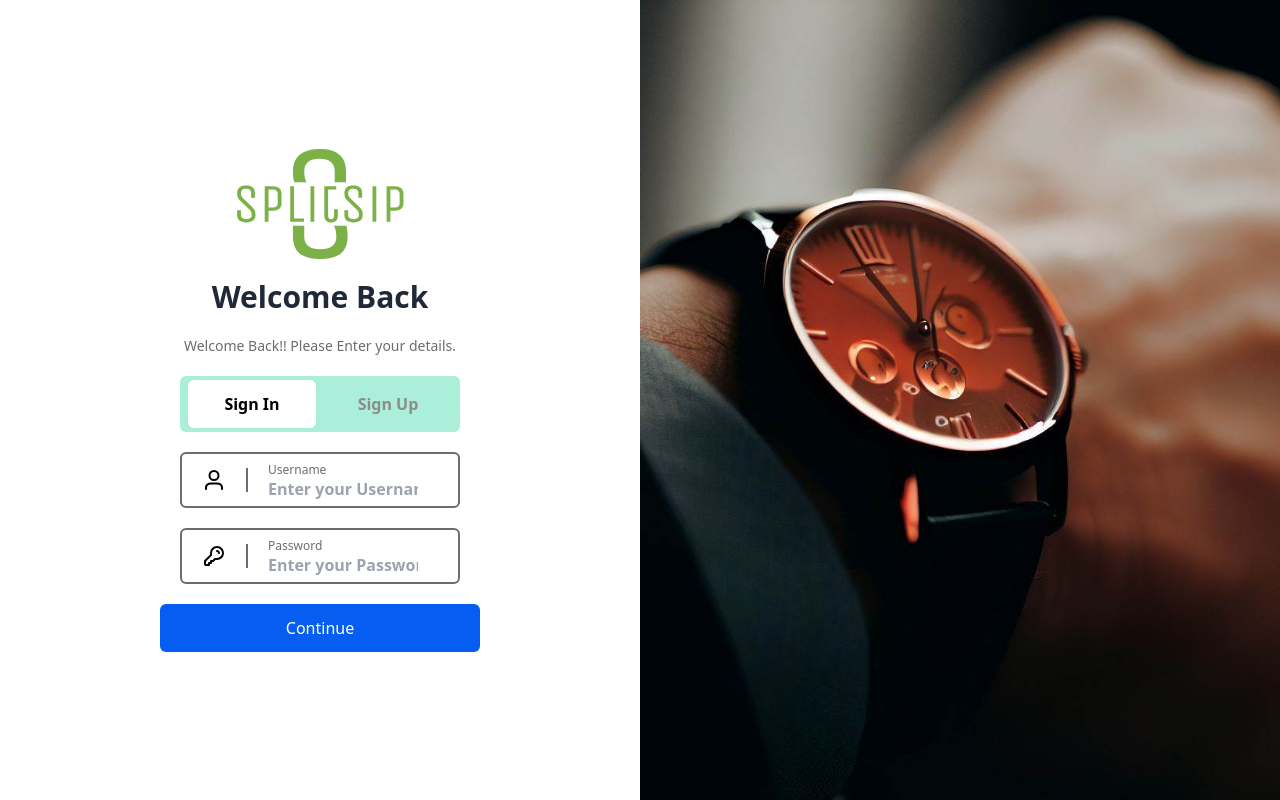
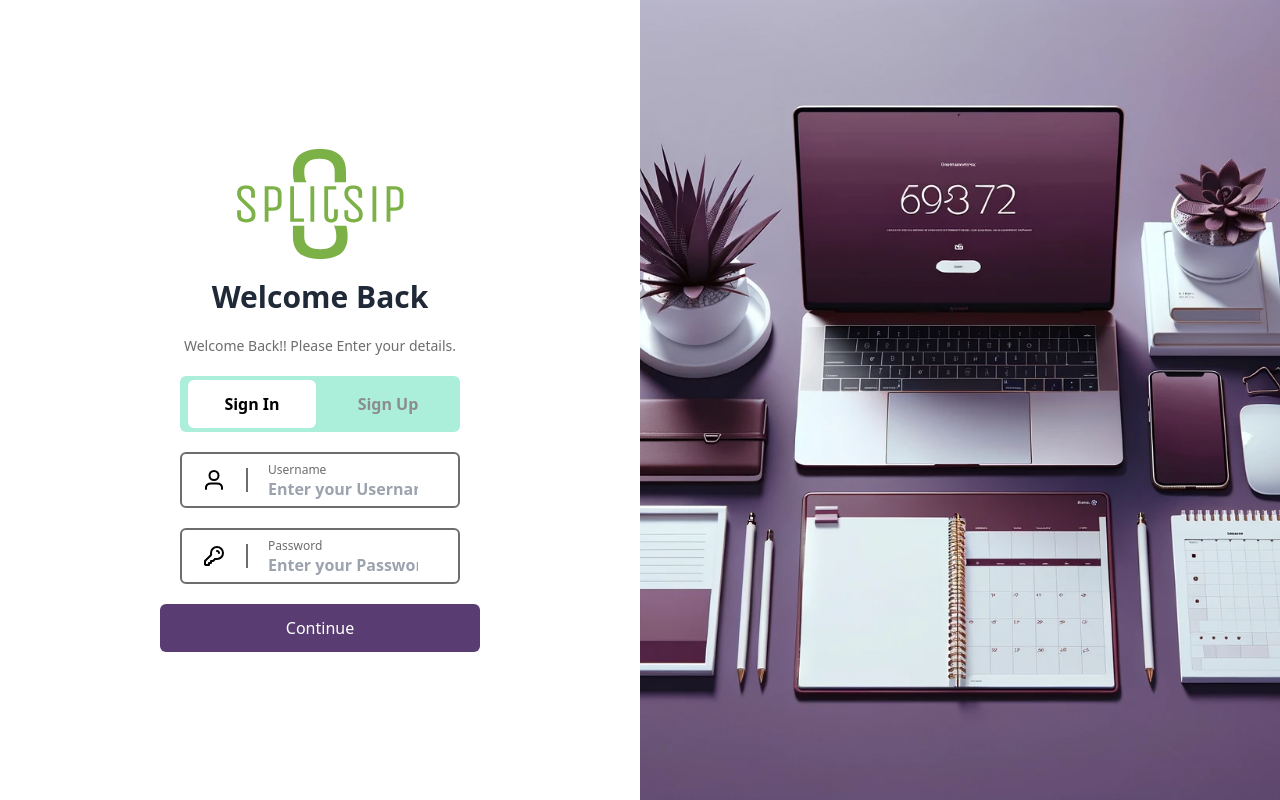
Before and after one commit to yutounun/TaskManagementFrontEnd, a Next.js app: page / in a window 1280 px wide. Built offline with nearby package versions, Linux system fonts and the light colour scheme; no server answers.

Commit message:
update pic on login page

```diff
--- a/src/app/_common/Button.tsx
+++ b/src/app/_common/Button.tsx
@@ -24,7 +24,7 @@ const Button = ({ ...props }: propTypes) => {
         <button
           type="submit"
           onClick={props.onClick}
-          className="rounded-md bg-bg-blue text-white w-80 h-12 flex text-center items-center justify-center"
+          className="rounded-md bg-bg-base text-white w-80 h-12 flex text-center items-center justify-center"
         >
           Continue
         </button>
--- a/src/app/page.tsx
+++ b/src/app/page.tsx
@@ -177,8 +177,8 @@ const Home = () => {
       {/* right */}
       <div className="w-1/2 relative">
         <Image
-          src="/watch.jpeg"
-          alt="watch"
+          src="/login.png"
+          alt="login"
           layout="fill"
           objectFit="cover"
           loading="eager"
```
Also changed, not shown: public/login.png (added), public/watch.jpeg (deleted).
